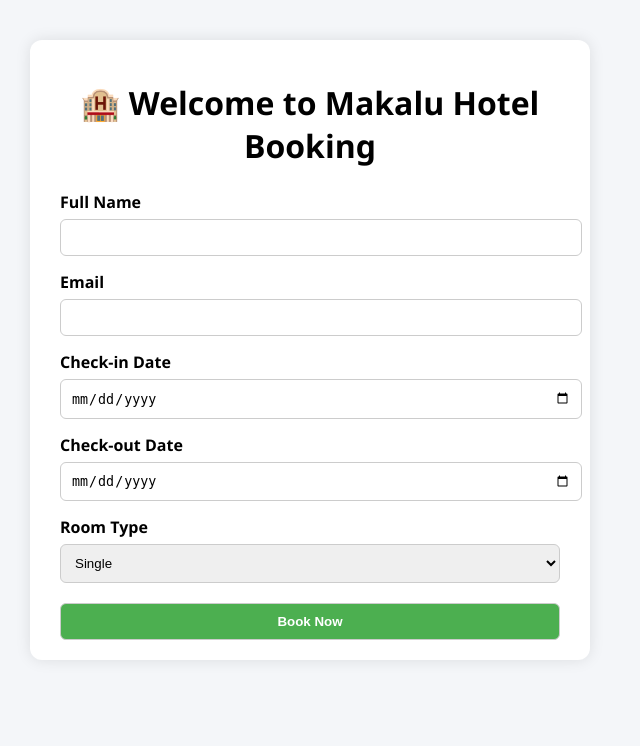
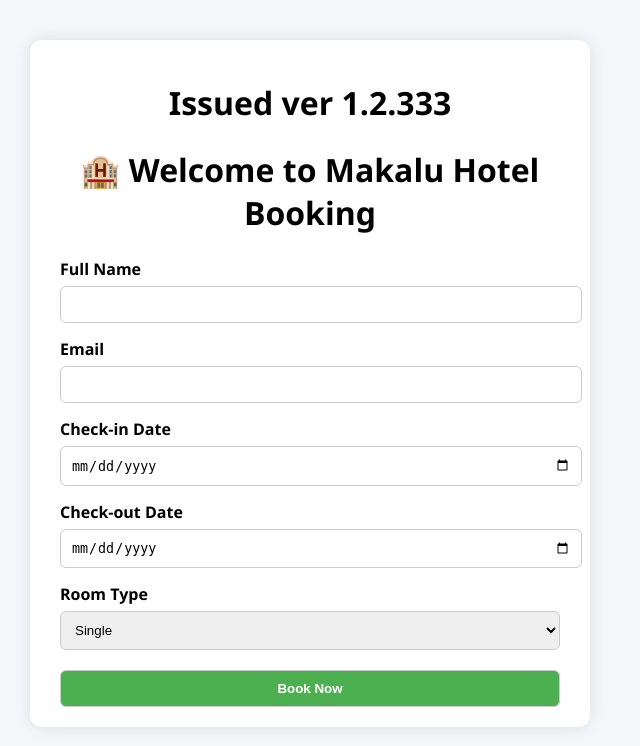
Before and after one commit to sanjeevlcc/itmgt-devops-demo, a PHP site: page / in a window 1280 px wide. Shown: the top 746 px of the page, without its empty margins (330-970 px from the left). Run offline with PHP 8.4, Linux system fonts and the light colour scheme.

Commit message:
Update index.php

```diff
--- a/index.php
+++ b/index.php
@@ -8,6 +8,7 @@
 </head>
 <body>
   <div class="container">
+    <h1>Issued ver 1.2.333 </h1>
     <h1>🏨 Welcome to Makalu Hotel Booking</h1>
     <form action="submit.php" method="POST" onsubmit="return validateForm()">
       <label for="name">Full Name</label>
```
